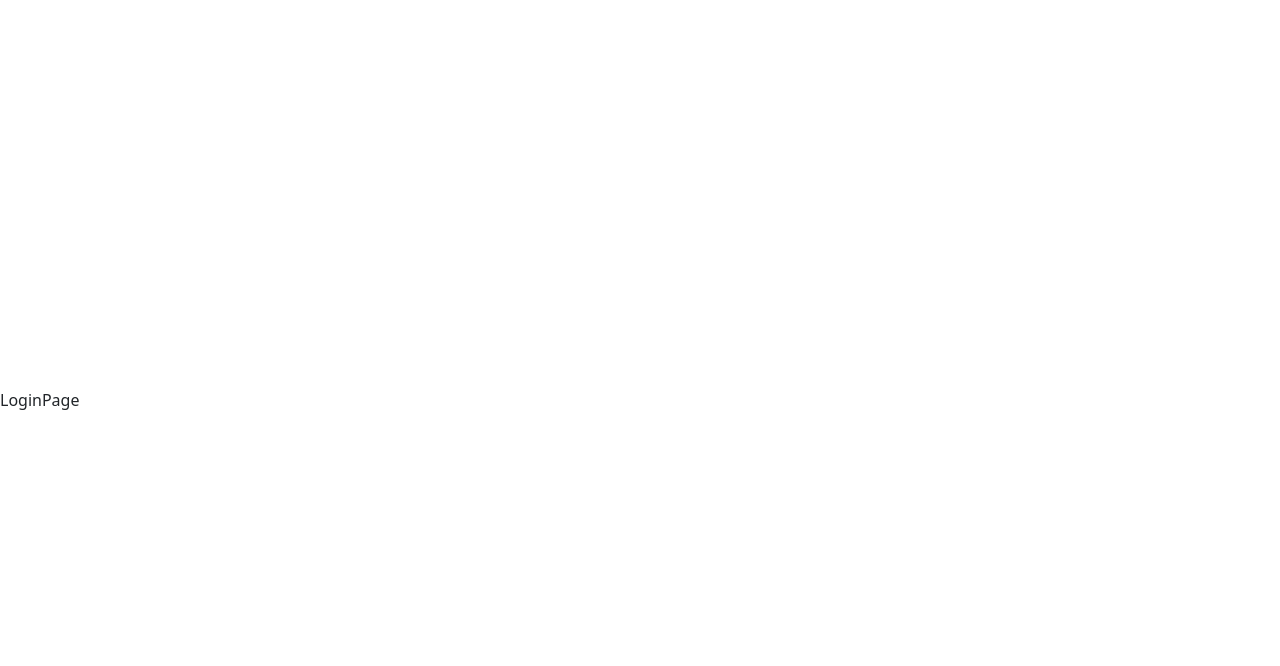
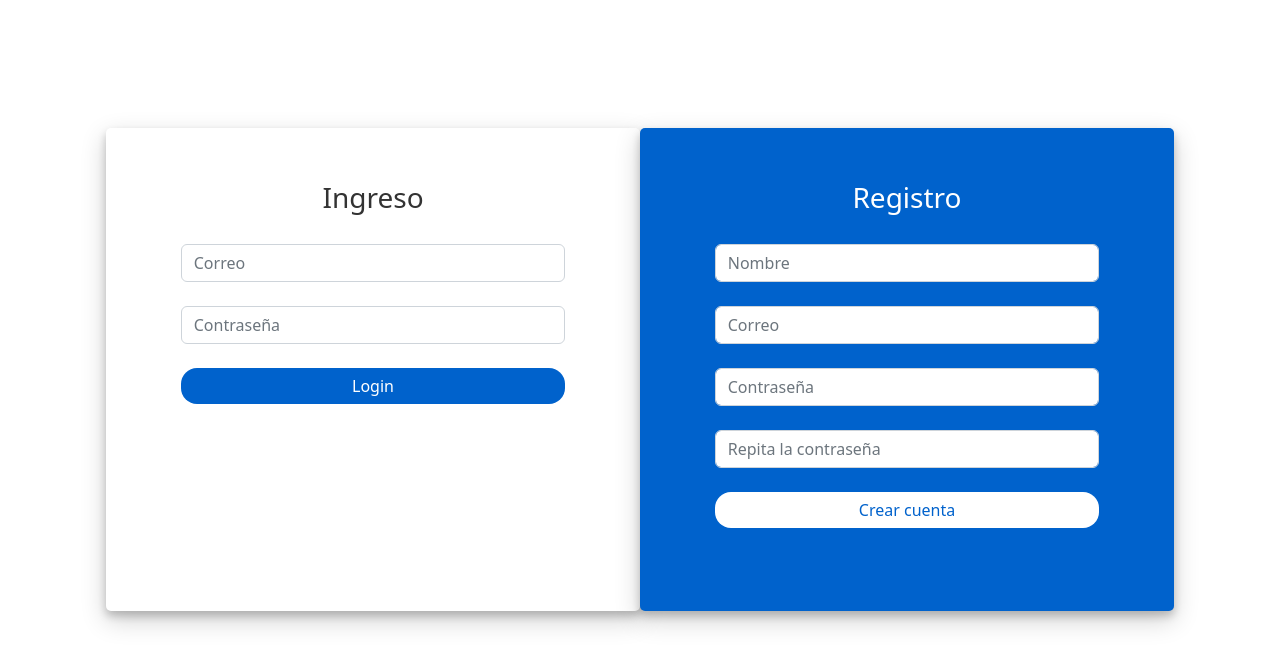
Before and after one commit to gisbelt/react-app, a React (Vite) app in the folder 10-calendar-app-vite/: page /auth in a window 1280 px wide. Shown: the top 666 px of the page. Built offline with nearby package versions, Linux system fonts and the light colour scheme.

Commit message:
Add styles LoginPage

```diff
--- /dev/null
+++ b/10-calendar-app-vite/src/auth/pages/LoginPage.css
@@ -0,0 +1,52 @@
+.login-container{
+	margin-top: 10%;
+}
+.login-form-1{
+    border-radius: 5px;
+    box-shadow: 0 5px 8px 0 rgba(0, 0, 0, 0.2), 0 9px 26px 0 rgba(0, 0, 0, 0.19);
+    padding: 5%;
+}
+.login-form-1 h3{
+    text-align: center;
+    color: #333;
+}
+.login-form-2{
+    border-radius: 5px;
+    box-shadow: 0 5px 8px 0 rgba(0, 0, 0, 0.2), 0 9px 26px 0 rgba(0, 0, 0, 0.19);
+    padding: 5%;
+    background: #0062cc;
+}
+.login-form-2 h3{
+    text-align: center;
+    color: #fff;
+}
+.login-container form{
+    padding: 5%;
+	display: grid;
+	gap: 1rem;
+}
+.btnSubmit
+{
+    border-radius: 1rem;
+    padding: 1.5%;
+    border: none;
+    cursor: pointer;
+}
+.login-form-1 .btnSubmit{
+    color: #fff;
+    background-color: #0062cc;
+}
+.login-form-2 .btnSubmit{
+    background-color: #fff;
+    color: #0062cc;
+}
+.login-form-2 .ForgetPwd{
+    color: #fff;
+    font-weight: 600;
+    text-decoration: none;
+}
+.login-form-1 .ForgetPwd{
+    color: #0062cc;
+    font-weight: 600;
+    text-decoration: none;
+}
--- a/10-calendar-app-vite/src/auth/pages/LoginPage.jsx
+++ b/10-calendar-app-vite/src/auth/pages/LoginPage.jsx
@@ -1,7 +1,78 @@
-import React from 'react'
+import './LoginPage.css';
 
 export const LoginPage = () => {
 	return (
-		<div>LoginPage</div>
+		<div className="container px-5 login-container">
+            <div className="row">
+                <div className="col-md-6 d-grid align-content-start login-form-1">
+                    <h3>Ingreso</h3>
+                    <form>
+                        <div className="form-group mb-2">
+                            <input
+                                type="text"
+                                className="form-control"
+                                placeholder="Correo"
+                            />
+                        </div>
+                        <div className="form-group mb-2">
+                            <input
+                                type="password"
+                                className="form-control"
+                                placeholder="Contraseña"
+                            />
+                        </div>
+                        <div className="d-grid gap-2 mb-2">
+                            <input
+                                type="submit"
+                                className="btnSubmit"
+                                value="Login"
+                            />
+                        </div>
+                    </form>
+                </div>
+
+                <div className="col-md-6 d-grid align-content-start login-form-2">
+                    <h3>Registro</h3>
+                    <form>
+                        <div className="form-group mb-2">
+                            <input
+                                type="text"
+                                className="form-control"
+                                placeholder="Nombre"
+                            />
+                        </div>
+                        <div className="form-group mb-2">
+                            <input
+                                type="email"
+                                className="form-control"
+                                placeholder="Correo"
+                            />
+                        </div>
+                        <div className="form-group mb-2">
+                            <input
+                                type="password"
+                                className="form-control"
+                                placeholder="Contraseña"
+                            />
+                        </div>
+
+                        <div className="form-group mb-2">
+                            <input
+                                type="password"
+                                className="form-control"
+                                placeholder="Repita la contraseña"
+                            />
+                        </div>
+
+                        <div className="d-grid gap-2 mb-2">
+                            <input
+                                type="submit"
+                                className="btnSubmit"
+                                value="Crear cuenta" />
+                        </div>
+                    </form>
+                </div>
+            </div>
+        </div>
 	)
 }
--- a/10-calendar-app-vite/src/styles.css
+++ b/10-calendar-app-vite/src/styles.css
@@ -25,8 +25,6 @@
 
 body {
   margin: 0;
-  display: flex;
-  place-items: center;
   min-width: 320px;
   min-height: 100vh;
 }
```
